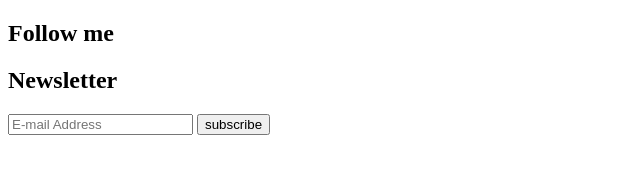
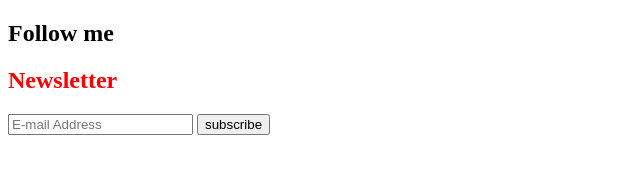
Before and after one commit to SpaceSC/css_selectors, a plain HTML site: page index.html in a window 1280 px wide. Shown: the whole page, without its empty margins (0-640 px from the left). Drawn offline with Linux system fonts and the light colour scheme.

Commit message:
Second h2 red finally works

```diff
--- a/style.css
+++ b/style.css
@@ -1,3 +1,3 @@
-h2:nth-of-type(2) {
+nav.newsletter h2 {
     color: red;
 }
```
